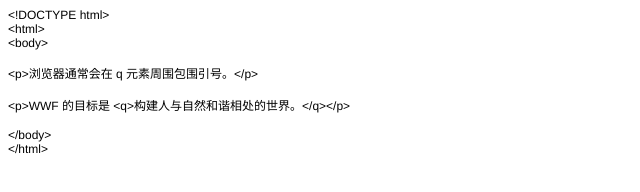
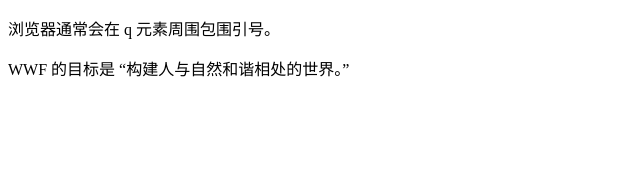
Before and after one commit to zhaoshonglin/zhaoshonglin.github.io, a plain HTML site: page index.html in a window 1280 px wide. Shown: the whole page, without its empty margins (0-640 px from the left). Drawn offline with Linux system fonts and the light colour scheme.

Commit message:
Update index.html

```diff
--- a/index.html
+++ b/index.html
@@ -1,29 +1,10 @@
-<!DOCTYPE html PUBLIC "-//W3C//DTD HTML 4.01//EN" "http://www.w3.org/TR/html4/strict.dtd">
+<!DOCTYPE html>
 <html>
-<head>
-  <meta http-equiv="Content-Type" content="text/html; charset=utf-8">
-  <meta http-equiv="Content-Style-Type" content="text/css">
-  <title></title>
-  <meta name="Generator" content="Cocoa HTML Writer">
-  <meta name="CocoaVersion" content="1561.6">
-  <style type="text/css">
-    p.p1 {margin: 0.0px 0.0px 0.0px 0.0px; font: 12.0px Helvetica}
-    p.p2 {margin: 0.0px 0.0px 0.0px 0.0px; font: 12.0px Helvetica; min-height: 14.0px}
-    p.p3 {margin: 0.0px 0.0px 0.0px 0.0px; font: 12.0px 'PingFang SC'}
-    span.s1 {font: 12.0px Helvetica}
-    span.s2 {font: 12.0px 'PingFang SC'}
-  </style>
-</head>
 <body>
-<p class="p1">&lt;!DOCTYPE html&gt;</p>
-<p class="p1">&lt;html&gt;</p>
-<p class="p1">&lt;body&gt;</p>
-<p class="p2"><br></p>
-<p class="p3"><span class="s1">&lt;p&gt;</span>浏览器通常会在<span class="s1"> q </span>元素周围包围引号。<span class="s1">&lt;/p&gt;</span></p>
-<p class="p2"><br></p>
-<p class="p1">&lt;p&gt;WWF <span class="s2">的目标是</span> &lt;q&gt;<span class="s2">构建人与自然和谐相处的世界。</span>&lt;/q&gt;&lt;/p&gt;</p>
-<p class="p2"><br></p>
-<p class="p1">&lt;/body&gt;</p>
-<p class="p1">&lt;/html&gt;</p>
+
+<p>浏览器通常会在 q 元素周围包围引号。</p>
+
+<p>WWF 的目标是 <q>构建人与自然和谐相处的世界。</q></p>
+
 </body>
 </html>
```
